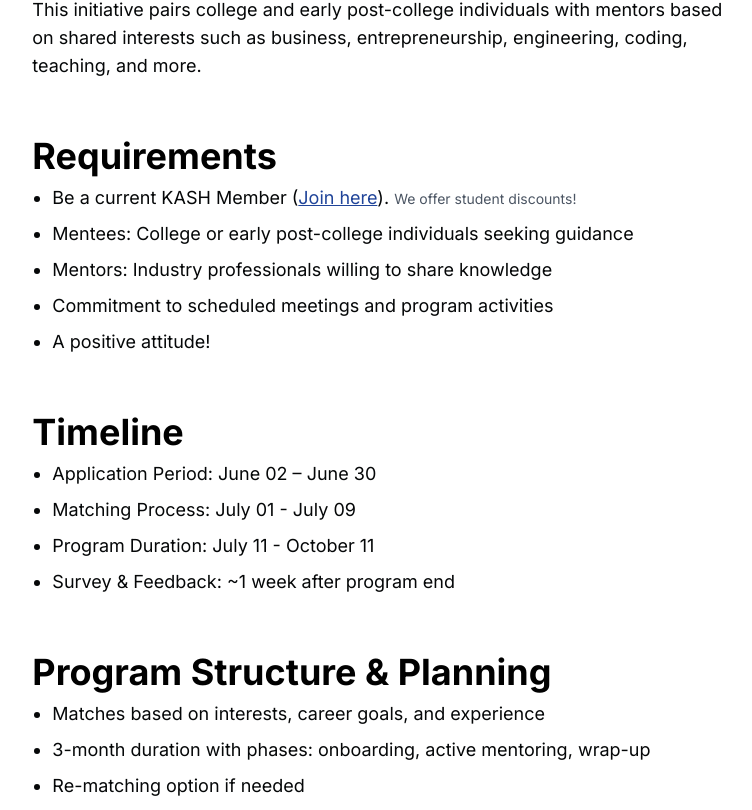
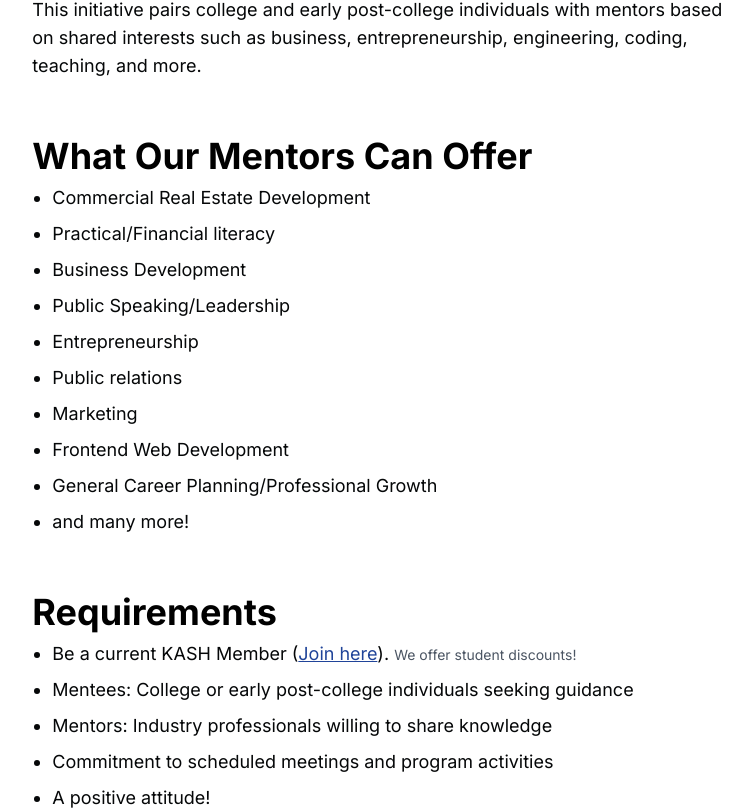
Before and after one commit to JohnKASH/kash, a Next.js app: page /MentorshipProgram in a window 1280 px wide. Shown: the part 775-1585 px from the top of the page, without its empty margins (261-1013 px from the left). Built offline with nearby package versions, Linux system fonts and the light colour scheme.

Commit message:
added skills section

```diff
--- a/app/MentorshipProgram/page.js
+++ b/app/MentorshipProgram/page.js
@@ -31,6 +31,7 @@ export default function Home() {
         </Section>
 
         {[
+          "skills",
           "requirements",
           "timeline",
           "structure",
@@ -64,6 +65,7 @@ export default function Home() {
 
         <Section title={t.sections.questions.title}>
           <p>{t.sections.questions.p}</p>
+          <p className="mb-4">{t.sections.questions.pp}</p>
         </Section>
       </div>
     </div>
@@ -89,6 +91,21 @@ const translations = {
         p1: "Interested in giving back or gaining guidance through mentorship? The KASH Mentorship Program is an opportunity for members of the Korean American Society of Houston to connect, learn, and grow together.",
         p2: "Whether you're looking to mentor or be mentored, this program offers a welcoming space to share experiences, build meaningful relationships, and support one another within our community.",
         p3: "This initiative pairs college and early post-college individuals with mentors based on shared interests such as business, entrepreneurship, engineering, coding, teaching, and more.",
+      },
+      skills: {
+        title: "What Our Mentors Can Offer",
+        list: [
+          "Commercial Real Estate Development",
+          "Practical/Financial literacy",
+          "Business Development",
+          "Public Speaking/Leadership",
+          "Entrepreneurship",
+          "Public relations",
+          "Marketing",
+          "Frontend Web Development",
+          "General Career Planning/Professional Growth",
+          "and many more!",
+        ],
       },
       requirements: {
         title: "Requirements",
@@ -156,6 +173,7 @@ const translations = {
       questions: {
         title: "Have questions?",
         p: "Email us! - John@kashouston.org",
+        pp: "Please do not be shy! We welcome all and can make accomodations if needed."
       },
     },
   },
@@ -187,6 +205,21 @@ const translations = {
           "멘토: 지식을 공유할 준비가 된 산업 전문가",
           "정기적인 만남과 프로그램 활동에 대한 약속",
           "긍정적인 태도!",
+        ],
+      },
+      skills: {
+        title: "멘토가 제공할 수 있는 분야",
+        list: [
+          "상업용 부동산 개발",
+          "실용적/재정적 지식",
+          "비즈니스 개발",
+          "대중 연설/리더십",
+          "창업",
+          "홍보(Public Relations)",
+          "마케팅",
+          "프론트엔드 웹 개발",
+          "커리어 설계/직업 성장",
+          "그 외 다양한 분야!",
         ],
       },
       timeline: {
```
